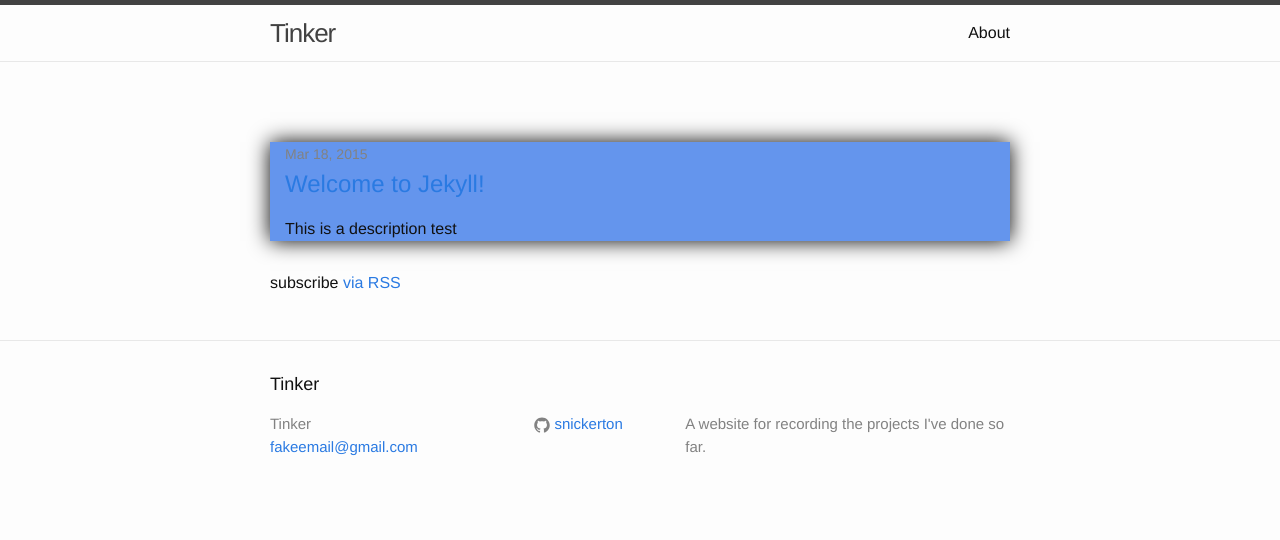
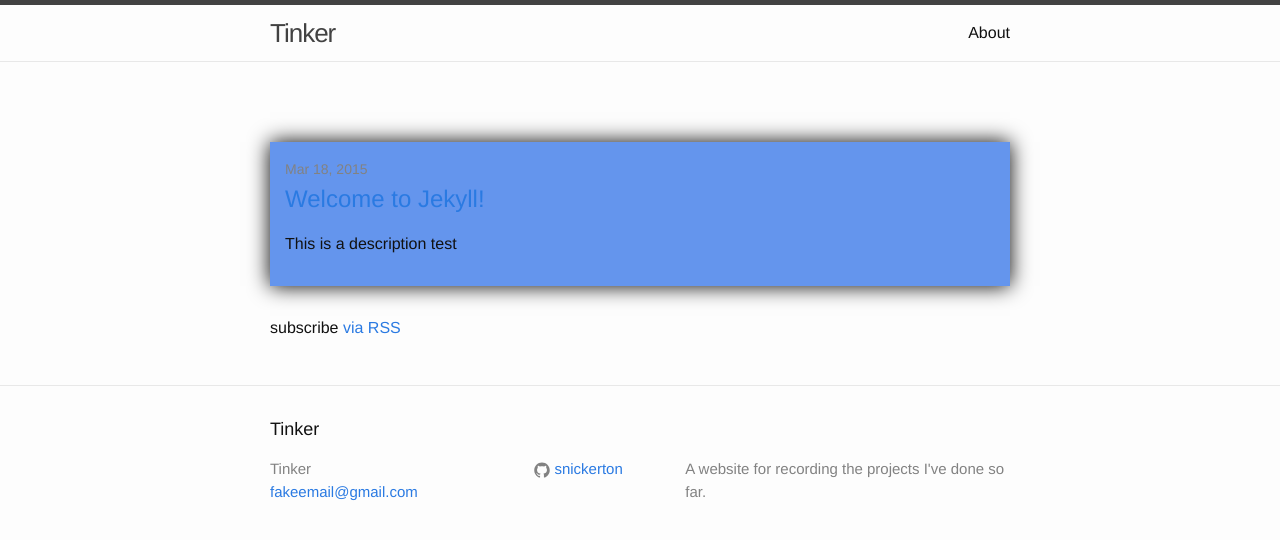
Before and after one commit to snickerton/snickerton.github.legacy, a Jekyll site: the page built from index.html, in a window 1280 px wide. Shown: the top 540 px of the page. Built offline with Jekyll 4.4.1, drawn with Linux system fonts in a browser that asks for light colours.

Commit message:
Update main.scss

```diff
--- a/css/main.scss
+++ b/css/main.scss
@@ -31,7 +31,7 @@
     background-color: #6495ed;
     margin-top: 50px;
     box-shadow: 0 0 20px black;
-    padding:0 15px 0 15px;
+    padding:15px;
 }
 
 // Using media queries with like this:
```
